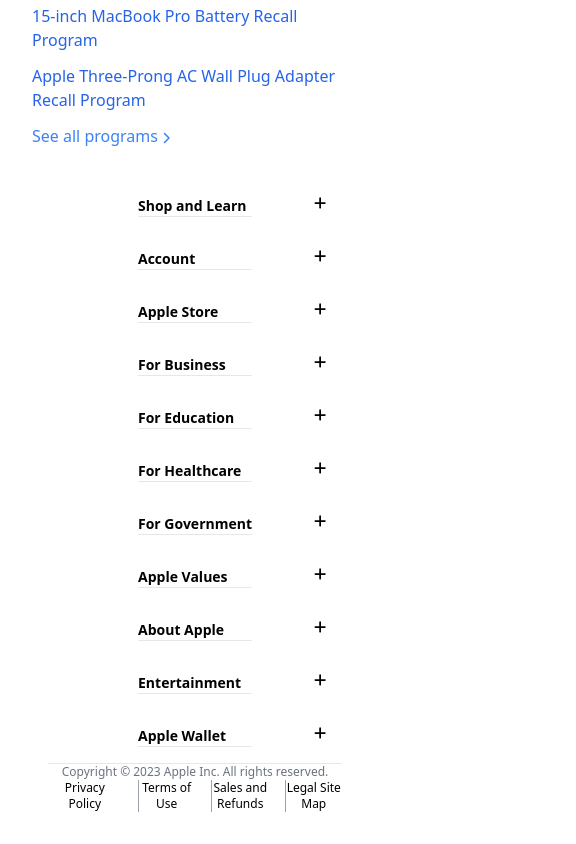
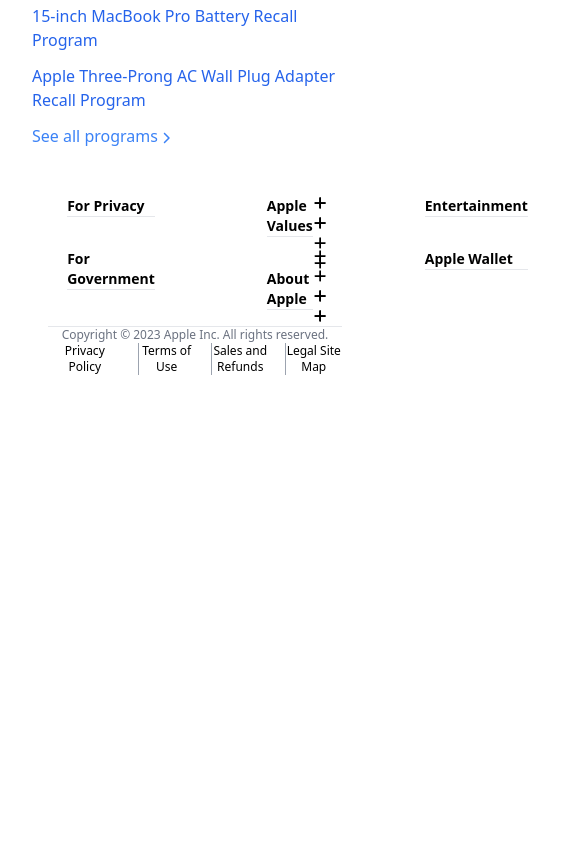
Before and after one commit to rhine-islam/apple-clone, a React (Create React App) app: page /support in a window 390 px wide. Shown: the part 7485-8329 px from the top of the page, 576 px wide, since content can reach past the window. After the commit the page ends 7892 px from the top, so only its background shows below. Built offline with nearby package versions, Linux system fonts and the light colour scheme; what tailwindcss-animated would draw is missing.

Commit message:
⚒️ Fix : Directory fix

```diff
--- a/src/components/directories/directory.tsx
+++ b/src/components/directories/directory.tsx
@@ -15,11 +15,13 @@
   // }
 
   return (
-    <div>
-      {arrayChunk(Object.keys(data.directories), 5).map((row, i) => (
-        <div key={i} className="md:grid-cols-5 md:grid">
+    <div className="grid grid-flow-col-dense grid-cols-2 space-x-4">
+      {arrayChunk(Object.keys(data.directories), 2).map((row, i) => (
+        <div key={i} className="md:flex md:flex-col">
           {row.map((col: string, i: number) => (
-            <SubDirectory title={col} key={i} />
+            <div className="">
+              <SubDirectory title={col} key={i} />
+            </div>
           ))}
         </div>
       ))}
--- a/src/components/navbar/desktop/fullNavbar.tsx
+++ b/src/components/navbar/desktop/fullNavbar.tsx
@@ -58,9 +58,9 @@
           {data.linkNames.map((name: string, id: number) => {
             return (
               <li
-                className={
+                className={`font-light ${
                   navColor === "dark" ? style.txtWhite : style.txtBlack
-                }
+                }`}
                 onMouseEnter={() => {
                   setOpen(true);
                 }}
--- a/src/data/data.tsx
+++ b/src/data/data.tsx
@@ -46,6 +46,11 @@
       "Shop for College",
     ],
     "For Healthcare": [
+      "Apple in Healthcare",
+      "Health on Apple Watch",
+      "Health Records on iPhone",
+    ],
+    "For Privacy": [
       "Apple in Healthcare",
       "Health on Apple Watch",
       "Health Records on iPhone",
```
